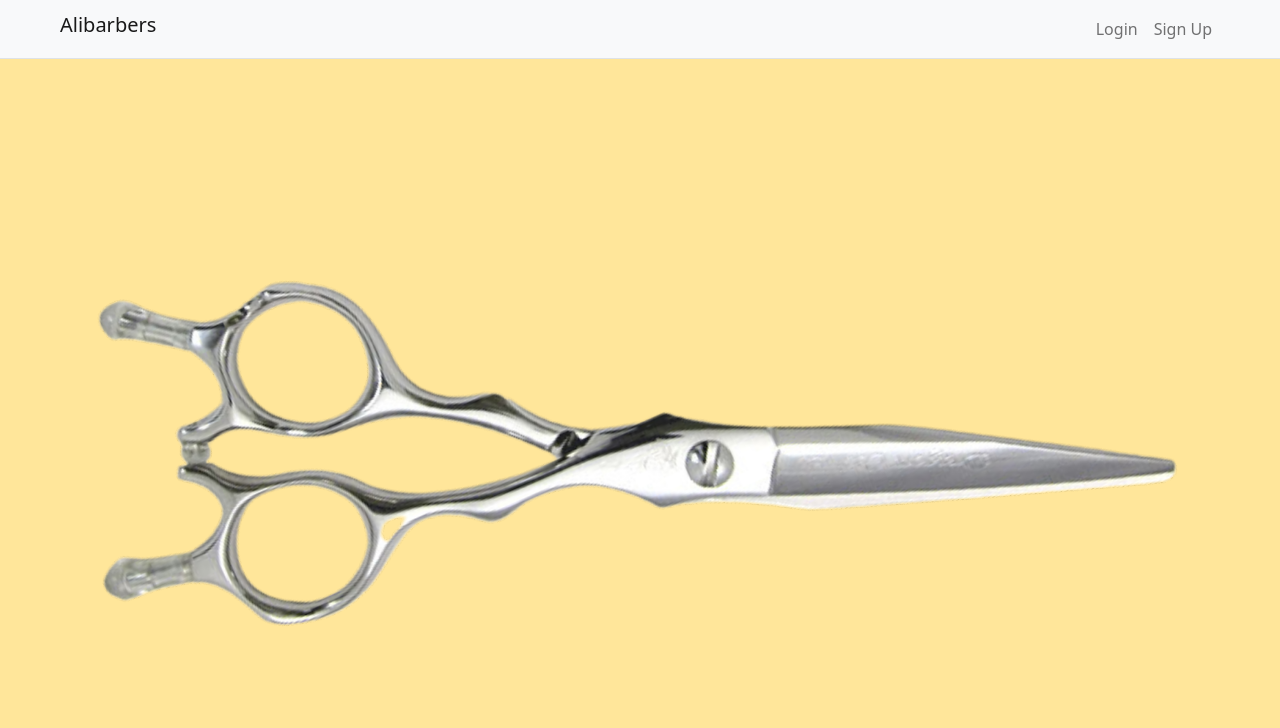
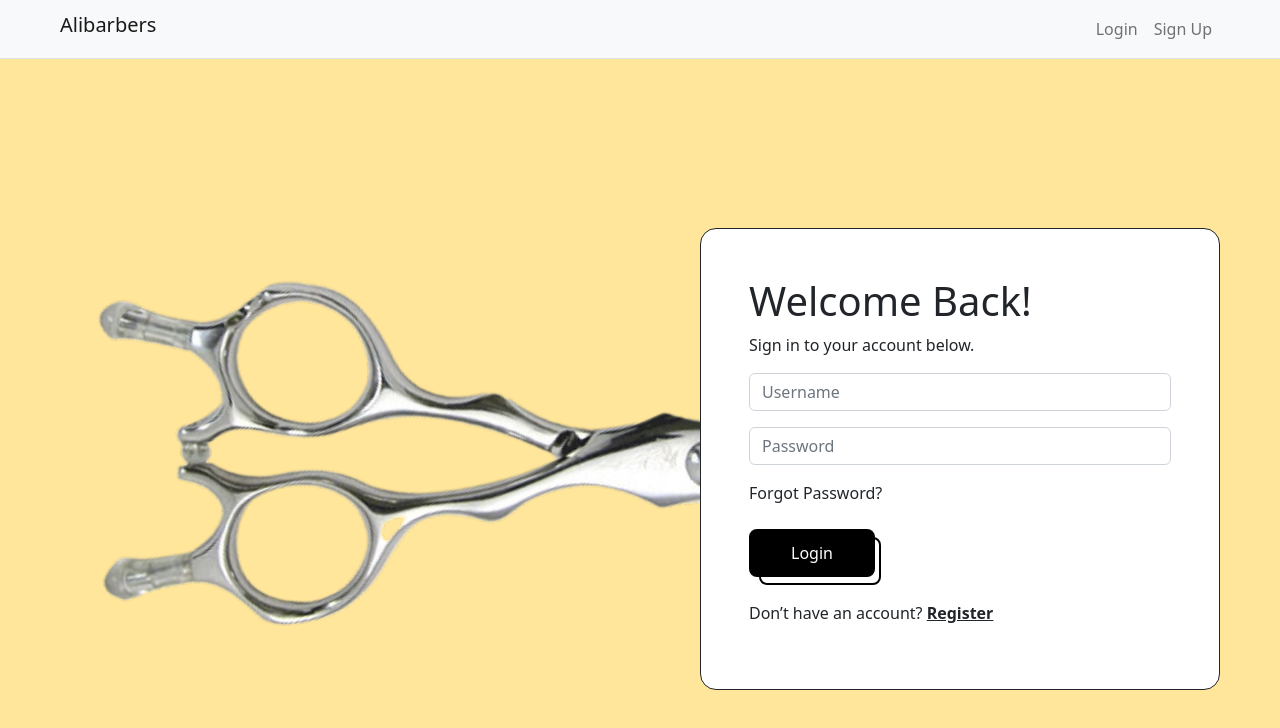
Before and after one commit to ZhiAnYuen/Alibarbers, a Vue app: page /login in a window 1280 px wide. Shown: the top 728 px of the page. Built offline with nearby package versions, Linux system fonts and the light colour scheme.

Commit message:
Add login block in LoginBody

```diff
--- a/src/components/HomeBody.vue
+++ b/src/components/HomeBody.vue
@@ -3,7 +3,11 @@
     <div class="row">
       <div class="col-md-6 align-self-center">
         <h1 class="text-center">Cut Your Hair Today</h1>
-        <button type="button" class="button mt-4 mb-4 mx-auto d-block">
+        <button
+          id="get-started-button"
+          type="button"
+          class="button mt-4 mb-4 mx-auto d-block"
+        >
           Get Started
         </button>
       </div>
@@ -24,7 +28,8 @@ export default {
 h1 {
   font-size: 60px;
 }
-.button {
+
+#get-started-button {
   align-items: center;
   background-color: black;
   border: 2px solid black;
@@ -77,7 +82,7 @@ h1 {
 }
 
 @media (min-width: 768px) {
-  .button {
+  #get-started-button {
     padding: 0 40px;
   }
 }
--- a/src/components/LoginBody.vue
+++ b/src/components/LoginBody.vue
@@ -1,5 +1,42 @@
 <template>
-  <div id="login-body" class="container-fluid vh-100"></div>
+  <div id="login-body" class="container-fluid vh-100">
+    <div class="row vh-100 align-items-center">
+      <div class="col-6"></div>
+      <div class="col-6">
+        <div id="card" class="card m-5 border border-dark rounded-4">
+          <div class="card-body p-5">
+            <h1>Welcome Back!</h1>
+            <p>Sign in to your account below.</p>
+            <div class="input-group mb-3">
+              <input
+                type="text"
+                class="form-control"
+                placeholder="Username"
+                aria-label="Username"
+              />
+            </div>
+            <div class="input-group mb-3">
+              <input
+                type="text"
+                class="form-control"
+                placeholder="Password"
+                aria-label="Password"
+              />
+            </div>
+            <p>Forgot Password?</p>
+            <button
+              id="get-started-button"
+              type="button"
+              class="button mt-4 mb-4 d-block"
+            >
+              Login
+            </button>
+            <p>Don’t have an account? <span>Register</span></p>
+          </div>
+        </div>
+      </div>
+    </div>
+  </div>
 </template>
 
 <script>
@@ -9,14 +46,81 @@ export default {
 </script>
 
 <style lang="scss" scoped>
-* {
+#login-body {
   background-color: $pastel-yellow;
-}
-
-#login-body {
   background-image: url("../assets/scissor.png");
   background-repeat: no-repeat;
   background-position: center;
   background-size: 1100px;
 }
+
+#card {
+  z-index: 0;
+}
+
+span {
+  font-weight: bold;
+  text-decoration: underline;
+}
+
+#get-started-button {
+  align-items: center;
+  background-color: black;
+  border: 2px solid black;
+  border-radius: 8px;
+  box-sizing: border-box;
+  color: white;
+  cursor: pointer;
+  display: flex;
+  font-size: 16px;
+  height: 48px;
+  justify-content: center;
+  line-height: 24px;
+  max-width: 100%;
+  padding: 0 25px;
+  position: relative;
+  text-align: center;
+  text-decoration: none;
+  user-select: none;
+  -webkit-user-select: none;
+  touch-action: manipulation;
+
+  &:after {
+    background-color: white;
+    border: 2px solid black;
+    border-radius: 8px;
+    content: "";
+    display: block;
+    height: 48px;
+    left: 0;
+    width: 100%;
+    position: absolute;
+    top: -2px;
+    transform: translate(8px, 8px);
+    transition: transform 0.2s ease-out;
+    z-index: -1;
+  }
+
+  &:hover {
+    &:after {
+      transform: translate(0, 0);
+    }
+    outline: 0;
+  }
+
+  &:active {
+    color: black;
+    background-color: $yellow;
+    outline: 0;
+  }
+}
+
+@media (min-width: 768px) {
+  #get-started-button {
+    padding: 0 40px;
+  }
+}
+// #card {
+//   height: 500px;
+// }
 </style>
```
